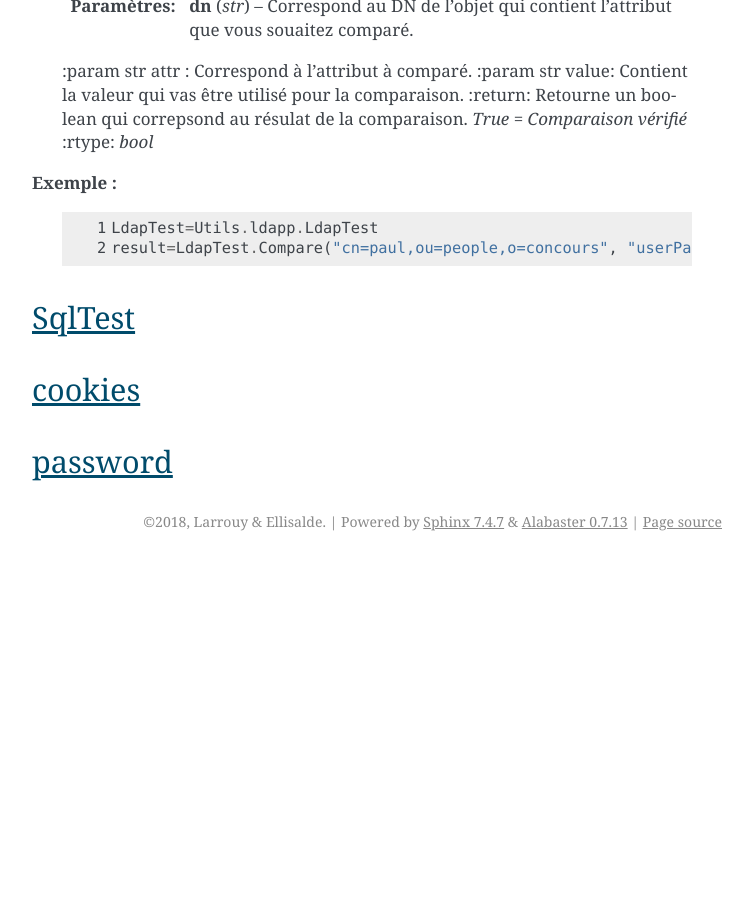
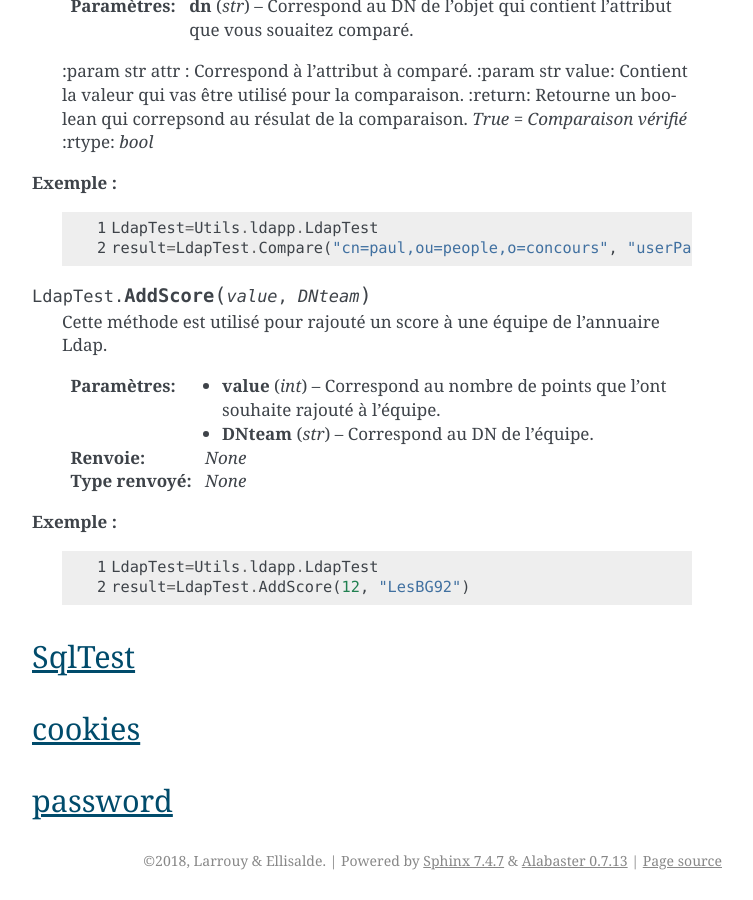
Before and after one commit to soldatroket/ProjetHacking, a Sphinx documentation site: the page built from Documentation/classe.rst, in a window 1280 px wide and 900 px high, scrolled down 3331 px. Shown: the whole window, without its empty margins (388-1141 px from the left). Built offline with Sphinx 7.4.7, drawn with Linux system fonts in a browser that asks for light colours; before the commit the page ends 3892 px from its top, so only the background shows below that.

Commit message:
Update classe.rst

```diff
--- a/Documentation/classe.rst
+++ b/Documentation/classe.rst
@@ -159,6 +159,23 @@ LdapTest
       LdapTest=Utils.ldapp.LdapTest
       result=LdapTest.Compare("cn=paul,ou=people,o=concours", "userPassword", "ZlDFgfdgdLGF")
 
+.. method:: LdapTest.AddScore(value, DNteam)
+
+   Cette méthode est utilisé pour rajouté un score à une équipe de l'annuaire Ldap.
+
+   :param int value: Correspond au nombre de points que l'ont souhaite rajouté à l'équipe.
+   :param str DNteam: Correspond au DN de l'équipe.
+   :return: *None*
+   :rtype: *None*
+
+**Exemple :**
+
+   .. code-block:: python
+      :linenos:
+
+      LdapTest=Utils.ldapp.LdapTest
+      result=LdapTest.AddScore(12, "LesBG92")
+
 SqlTest
 -------
 
```
